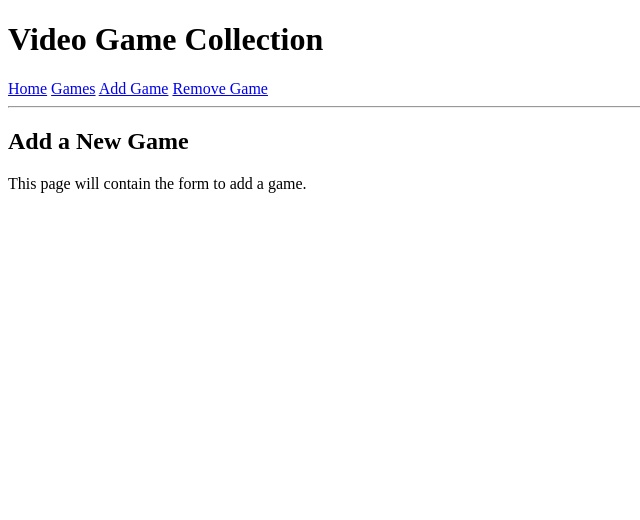
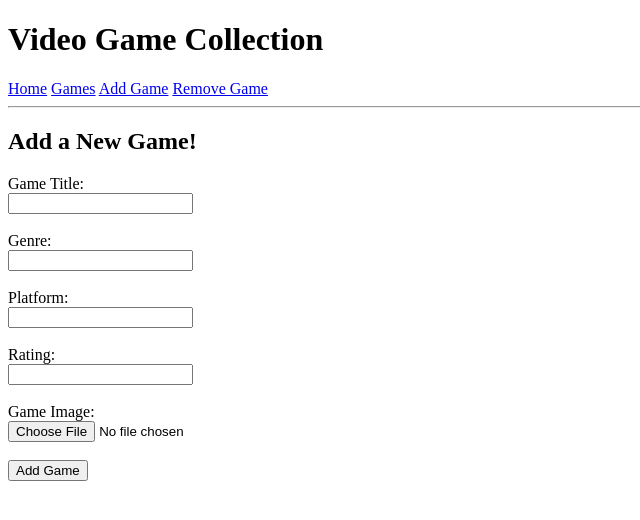
Before and after one commit to chester54647/Python-Final-Project, a Flask app: page /add in a window 1280 px wide. Shown: the top 520 px of the page, without its empty margins (0-640 px from the left). Run offline with Flask 3, Linux system fonts and the light colour scheme.

Commit message:
Added submissioin forms to add.html and handled in app.py

```diff
--- a/app.py
+++ b/app.py
@@ -1,4 +1,4 @@
-from flask import Flask, render_template
+from flask import Flask, render_template, request
 
 app = Flask(__name__)
 
@@ -10,8 +10,10 @@ def home():
 def games():
     return render_template("games.html")
 
-@app.route("/add")
+@app.route("/add", methods=["GET", "POST"])
 def add_game():
+    if request.method == "POST":
+        return "Form submitted"
     return render_template("add.html")
 
 @app.route("/remove")
--- a/templates/add.html
+++ b/templates/add.html
@@ -1,6 +1,23 @@
 {% extends "base.html" %}
 
 {% block content %}
-    <h2>Add a New Game</h2>
-    <p>This page will contain the form to add a game.</p>
+    <h2>Add a New Game!</h2>
+        <form action="/add" method="post" enctype="multipart/form-data">
+        <label for="title">Game Title:</label><br>
+        <input type="text" id="title" name="title"><br><br>
+
+        <label for="genre">Genre:</label><br>
+        <input type="text" id="genre" name="genre"><br><br>
+
+        <label for="platform">Platform:</label><br>
+        <input type="text" id="platform" name="platform"><br><br>
+
+        <label for="rating">Rating:</label><br>
+        <input type="text" id="rating" name="rating"><br><br>
+
+        <label for="image">Game Image:</label><br>
+        <input type="file" id="image" name="image"><br><br>
+
+        <input type="submit" value="Add Game">
+    </form>
 {% endblock %}
```
